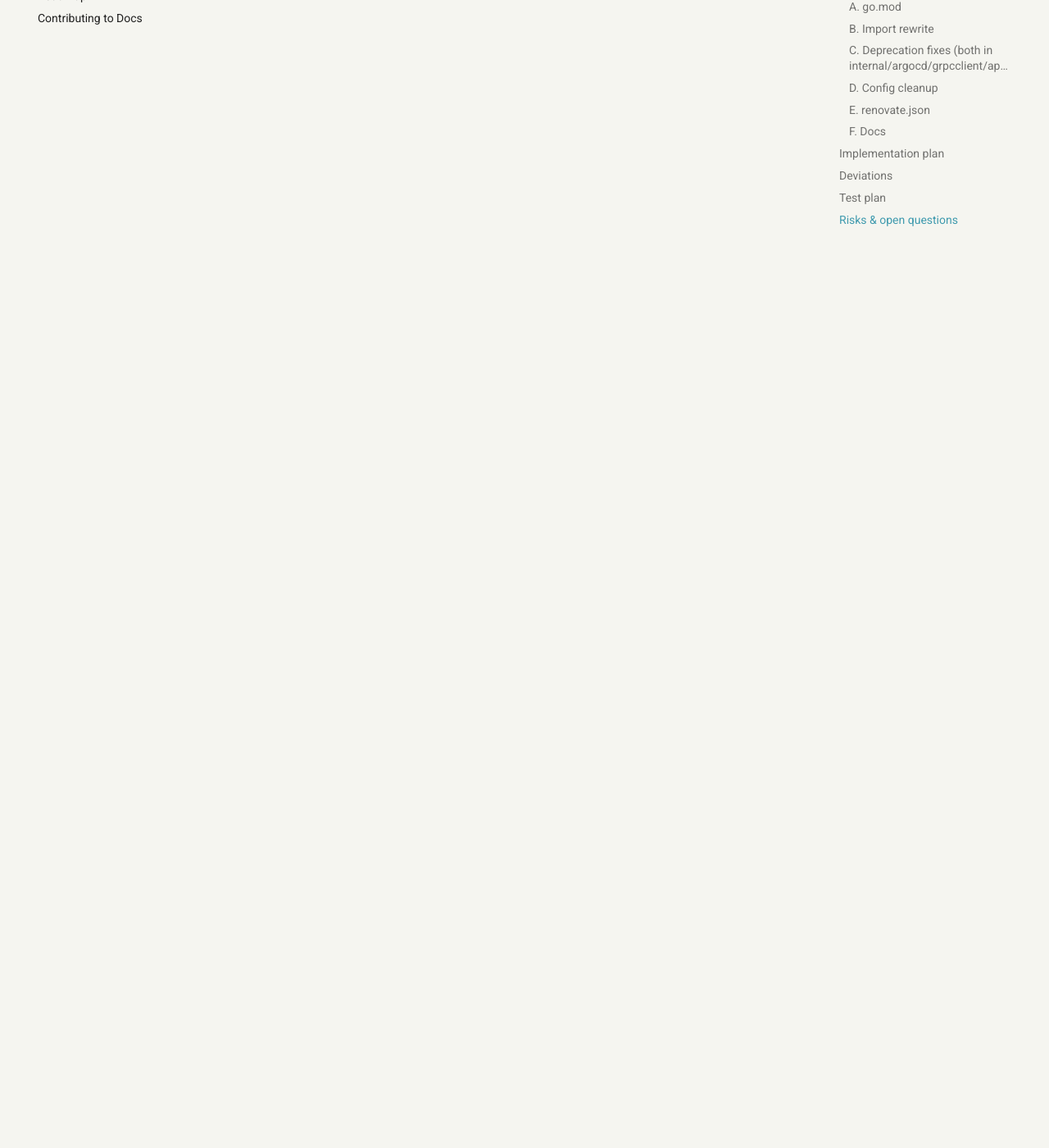
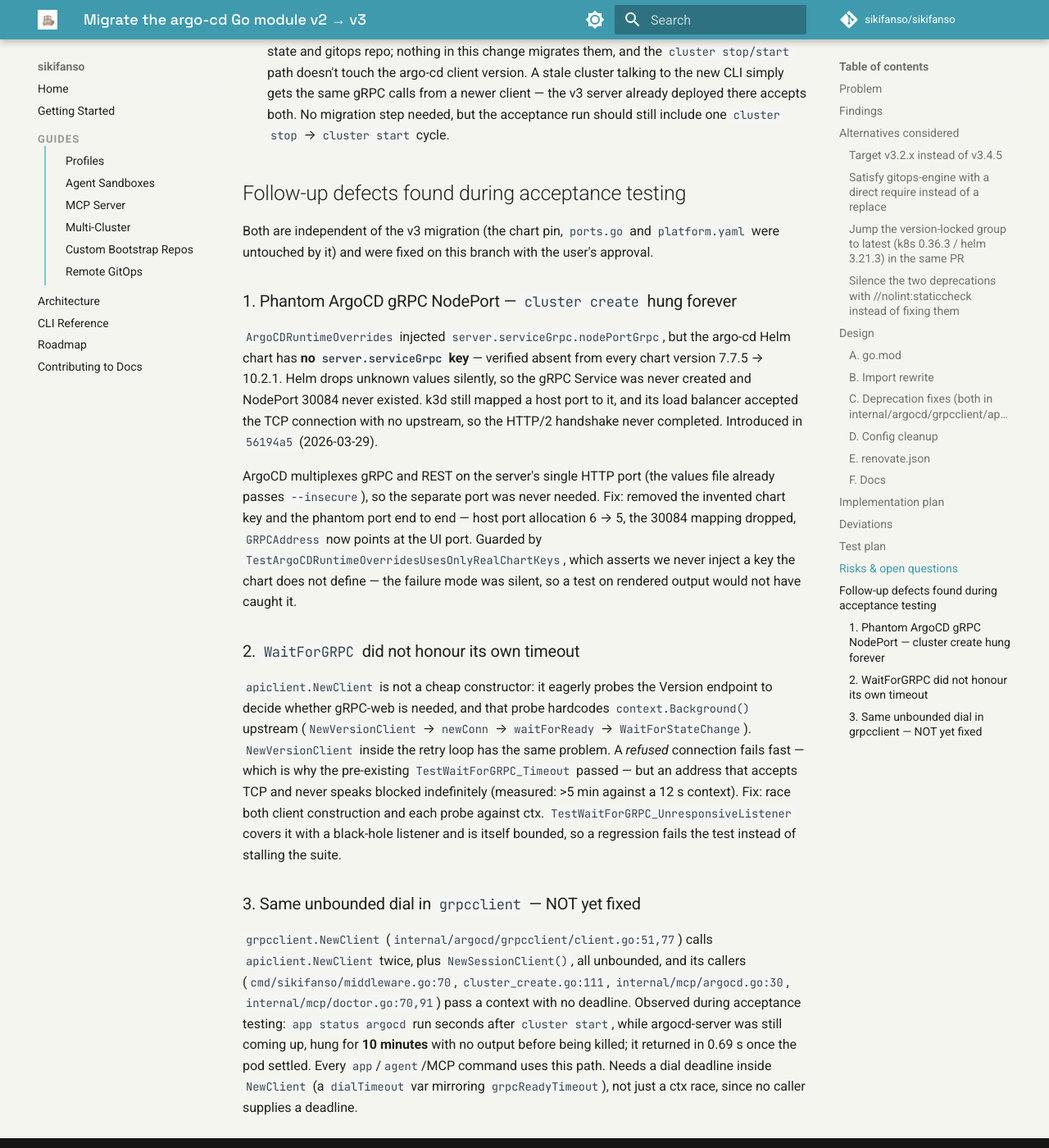
Before and after one commit to sikifanso/sikifanso, an MkDocs documentation site: the page built from docs/specs/2026-07-26-issue-52-argocd-v3-migration.md, in a window 1280 px wide and 1400 px high, scrolled down 10417 px. Shown: the whole window at 82% size. Built offline with MkDocs 1.6.1 and Material for MkDocs 9.7.7, drawn with Linux system fonts in a browser that asks for light colours; comment, search, counter and statistics services are not loaded; some of the changed text lies outside the part shown.

Commit message:
docs(spec): record issue #52 acceptance-test results and follow-up defects
Full acceptance run against real Docker/k3d passed: cluster create (gRPC ready
in 5ms), app enable/disable with tier sequencing, agent create/delete, cluster
stop/start, app status over authenticated gRPC, and the resourceTrackingMethod
regression check.

Documents the two defects found and fixed during the run, plus a third instance
of the same unbounded-dial bug in grpcclient that is still open.

```diff
--- a/docs/specs/2026-07-26-issue-52-argocd-v3-migration.md
+++ b/docs/specs/2026-07-26-issue-52-argocd-v3-migration.md
@@ -384,9 +384,29 @@ Verifiable in a session (no Docker) — **all executed, all pass:**
 - ✅ Finding 3's landmine confirmed handled: `go get` resolved cleanly *with* the
   replace in place, where the spec predicted a bare `go get` would fail outright.
 
-**Manual verification pending** — needs a real Docker/k3d run on the user's machine
-(issue acceptance criteria). None of the following were executed in the implementation
-session; none may be treated as verified:
+**Manual verification COMPLETE** — executed against real Docker/k3d on 2026-07-26,
+ArgoCD server v3.4.5, all passing:
+
+- ✅ `cluster create` — full run green. `WaitForGRPC` resolved in **5 ms**
+  (`12:13:50.645 waiting for ArgoCD gRPC server {"addr":"localhost:60027"}` →
+  `12:13:50.650 ArgoCD gRPC server is ready`), infra apps `cilium` + `argocd` both
+  Synced/Healthy, all three ApplicationSets applied.
+- ✅ `app enable valkey` (12.3 s) → `app disable valkey` (2.0 s) — exercises `OpEnable`
+  (appset annotate → CR poll → watch), tier sequencing (`watching tier {"tier":"1-data"}`),
+  and reverse-tier disable over the v3 gRPC API.
+- ✅ `agent create testagent` (5.9 s) → `agent delete testagent` (63 s) — agents
+  ApplicationSet refresh path.
+- ✅ `cluster stop` → `cluster start` — clean; port mappings preserved.
+- ✅ `app status argocd` — full resource tree over session-authenticated v3 gRPC (0.69 s).
+- ✅ Design D regression check: `kubectl get cm argocd-cm -n argocd -o jsonpath=...`
+  returns **empty** (server default = annotation), and enabled apps still reach Healthy.
+- ✅ Only five host ports are now mapped on the k3d LB, and `argocd-server` exposes
+  NodePorts 30080/30443 only — no phantom gRPC port.
+
+Two defects were found and fixed during this run; both **predate** the v3 migration
+(see the Follow-up defects section below).
+
+Original checklist, for the record:
 
 - `sikifanso cluster create` → ArgoCD v3.4.5 installs, `WaitForGRPC` succeeds, infra
   apps reach Healthy (exercises apiclient + session auth + watch streaming + tier
@@ -420,3 +440,49 @@ session; none may be treated as verified:
    talking to the new CLI simply gets the same gRPC calls from a newer client — the v3
    server already deployed there accepts both. No migration step needed, but the
    acceptance run should still include one `cluster stop` → `cluster start` cycle.
+
+## Follow-up defects found during acceptance testing
+
+Both are independent of the v3 migration (the chart pin, `ports.go` and `platform.yaml`
+were untouched by it) and were fixed on this branch with the user's approval.
+
+### 1. Phantom ArgoCD gRPC NodePort — `cluster create` hung forever
+
+`ArgoCDRuntimeOverrides` injected `server.serviceGrpc.nodePortGrpc`, but the argo-cd
+Helm chart has **no `server.serviceGrpc` key** — verified absent from every chart version
+7.7.5 → 10.2.1. Helm drops unknown values silently, so the gRPC Service was never created
+and NodePort 30084 never existed. k3d still mapped a host port to it, and its load
+balancer accepted the TCP connection with no upstream, so the HTTP/2 handshake never
+completed. Introduced in `56194a5` (2026-03-29).
+
+ArgoCD multiplexes gRPC and REST on the server's single HTTP port (the values file already
+passes `--insecure`), so the separate port was never needed. Fix: removed the invented
+chart key and the phantom port end to end — host port allocation 6 → 5, the 30084 mapping
+dropped, `GRPCAddress` now points at the UI port. Guarded by
+`TestArgoCDRuntimeOverridesUsesOnlyRealChartKeys`, which asserts we never inject a key the
+chart does not define — the failure mode was silent, so a test on rendered output would
+not have caught it.
+
+### 2. `WaitForGRPC` did not honour its own timeout
+
+`apiclient.NewClient` is not a cheap constructor: it eagerly probes the Version endpoint
+to decide whether gRPC-web is needed, and that probe hardcodes `context.Background()`
+upstream (`NewVersionClient` → `newConn` → `waitForReady` → `WaitForStateChange`).
+`NewVersionClient` inside the retry loop has the same problem. A *refused* connection
+fails fast — which is why the pre-existing `TestWaitForGRPC_Timeout` passed — but an
+address that accepts TCP and never speaks blocked indefinitely (measured: >5 min against
+a 12 s context). Fix: race both client construction and each probe against ctx.
+`TestWaitForGRPC_UnresponsiveListener` covers it with a black-hole listener and is itself
+bounded, so a regression fails the test instead of stalling the suite.
+
+### 3. Same unbounded dial in `grpcclient` — NOT yet fixed
+
+`grpcclient.NewClient` (`internal/argocd/grpcclient/client.go:51,77`) calls
+`apiclient.NewClient` twice, plus `NewSessionClient()`, all unbounded, and its callers
+(`cmd/sikifanso/middleware.go:70`, `cluster_create.go:111`, `internal/mcp/argocd.go:30`,
+`internal/mcp/doctor.go:70,91`) pass a context with no deadline. Observed during
+acceptance testing: `app status argocd` run seconds after `cluster start`, while
+argocd-server was still coming up, hung for **10 minutes** with no output before being
+killed; it returned in 0.69 s once the pod settled. Every `app`/`agent`/MCP command uses
+this path. Needs a dial deadline inside `NewClient` (a `dialTimeout` var mirroring
+`grpcReadyTimeout`), not just a ctx race, since no caller supplies a deadline.
```
